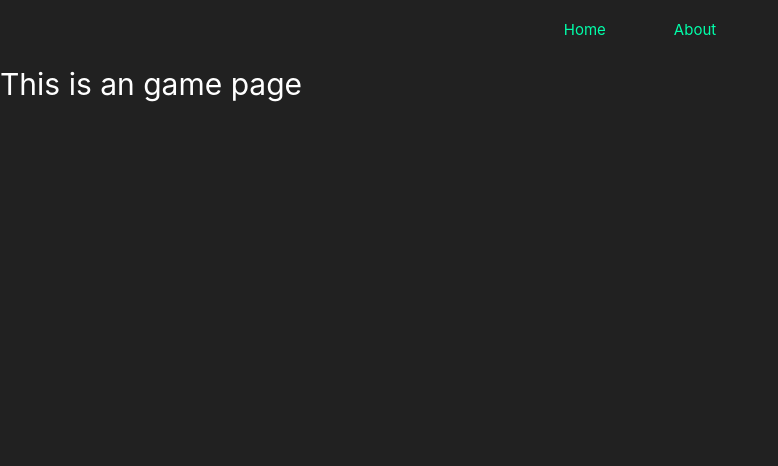
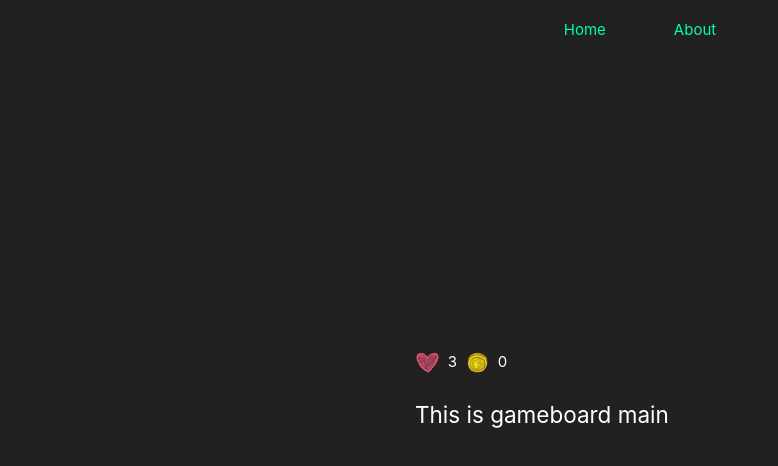
Before and after one commit to Web-ski/dungeons-game-project, a Vue app: page /game in a window 1280 px wide. Shown: the top 466 px of the page, without its empty margins (0-778 px from the left). Built offline with nearby package versions, Linux system fonts and the light colour scheme.

Commit message:
Add Gameboard header

```diff
--- a/src/assets/base.css
+++ b/src/assets/base.css
@@ -1,7 +1,8 @@
 :root {
   --dungeon-white: #fff;
   --dungeon-dark: #212121;
-  --dungeon-active: rgb(0, 255, 170);
+  --dungeon-active: #00ffaa;
+  --dungeon-active-dark: rgba(var(--dungeon-active), 0.1);
   --button-radius: 6px;
 }
 
--- a/src/components/AppHeader.vue
+++ b/src/components/AppHeader.vue
@@ -37,6 +37,6 @@ import { RouterLink } from "vue-router";
 .app-nav .nav-link.active-link {
   color: var(--dungeon-active);
   border-radius: var(--button-radius);
-  border-color: var(--dungeon-active);
+  border-color: var(--dungeon-active-dark);
 }
 </style>
--- /dev/null
+++ b/src/components/GameboardHeader/GameboardHeaderView.vue
@@ -0,0 +1,61 @@
+<script setup>
+</script>
+
+<template>
+  <div class="gameboard-header">
+    <div class="hero-data">
+      <div>
+        <div class="icon heart"></div>
+        <p class="text">3</p>
+      </div>
+      <div>
+        <div class="icon coin"></div>
+        <p class="text">0</p>
+      </div>
+    </div>
+  </div>
+</template>
+
+<style scoped>
+.gameboard-header {
+  width: 450px;
+  height: 70px;
+  display: flex;
+  justify-content: space-between;
+  align-items: center;
+}
+
+.hero-data {
+  display: flex;
+  justify-content: space-between;
+  align-items: center;
+}
+
+.hero-data > div {
+  display: flex;
+}
+
+.icon {
+  display: inline-block;
+  width: 25px;
+  height: 25px;
+  margin: 0;
+  background-color: transparent;
+  background-size: cover;
+  background-repeat: no-repeat;
+}
+
+.heart {
+  background-image: url("../icons/drawn-heart-pink.svg");
+}
+.coin {
+  background-image: url("../icons/coin-green.png");
+}
+
+.text {
+  width: 25px;
+  height: 25px;
+  color: var(--dungeon-white);
+  text-align: center;
+}
+</style>
--- /dev/null
+++ b/src/components/GameboardMain/GameboardMainView.vue
@@ -0,0 +1,5 @@
+<template>
+  <div class="gameboard-main">
+    <h1>This is gameboard main</h1>
+  </div>
+</template>
--- /dev/null
+++ b/src/templates/PageMain.vue
@@ -0,0 +1,15 @@
+<template>
+  <main class="page-main">
+    <slot />
+  </main>
+</template>
+
+<style>
+.page-main {
+  min-height: 80vh;
+  display: flex;
+  justify-content: center;
+  align-items: center;
+  flex-direction: column;
+}
+</style>
--- a/src/views/GameView.vue
+++ b/src/views/GameView.vue
@@ -1,5 +1,14 @@
+<script setup>
+import PageMain from "../templates/PageMain.vue";
+import GameboardHeaderView from "../components/GameboardHeader/GameboardHeaderView.vue";
+import GameboardMainView from "../components/GameboardMain/GameboardMainView.vue";
+</script>
+
 <template>
-  <div class="game">
-    <h1>This is an game page</h1>
-  </div>
+  <PageMain>
+    <section class="game">
+      <GameboardHeaderView />
+      <GameboardMainView />
+    </section>
+  </PageMain>
 </template>
--- a/src/views/HomeView.vue
+++ b/src/views/HomeView.vue
@@ -1,16 +1,17 @@
 <script setup>
 import { GAME_INFO } from "../const/game-data.const";
 import { RouterLink } from "vue-router";
+import PageMain from "../templates/PageMain.vue";
 </script>
 
 <template>
-  <main class="page-main">
+  <PageMain>
     <section class="hero">
       <h1 class="app-title">{{ title }}</h1>
       <h2>Start the adventure!</h2>
       <RouterLink class="game-link" to="/game">Start</RouterLink>
     </section>
-  </main>
+  </PageMain>
 </template>
 
 <script>
@@ -24,14 +25,6 @@ export default {
 </script>
 
 <style>
-.page-main {
-  min-height: 80vh;
-  display: flex;
-  justify-content: center;
-  align-items: center;
-  flex-direction: column;
-}
-
 .hero {
   display: flex;
   justify-content: center;
```
Also changed, not shown: src/components/icons/coin-green.png (added), src/components/icons/drawn-heart-pink.svg (added).
